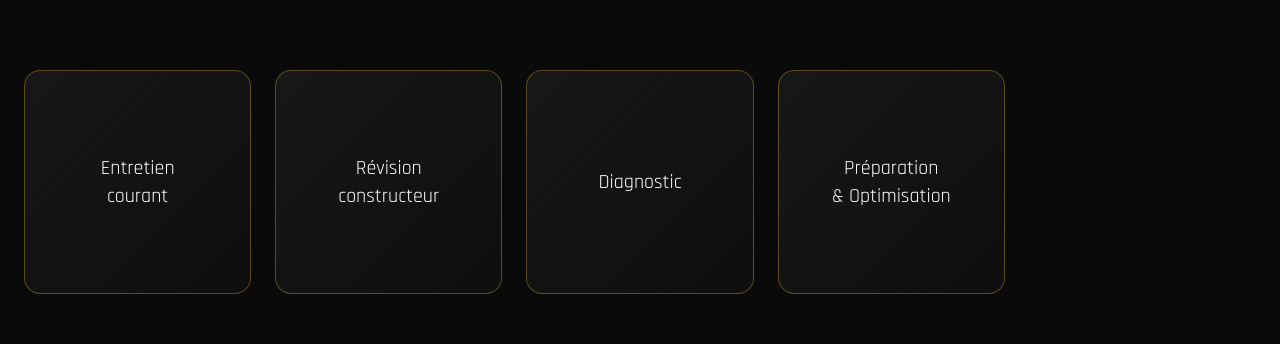
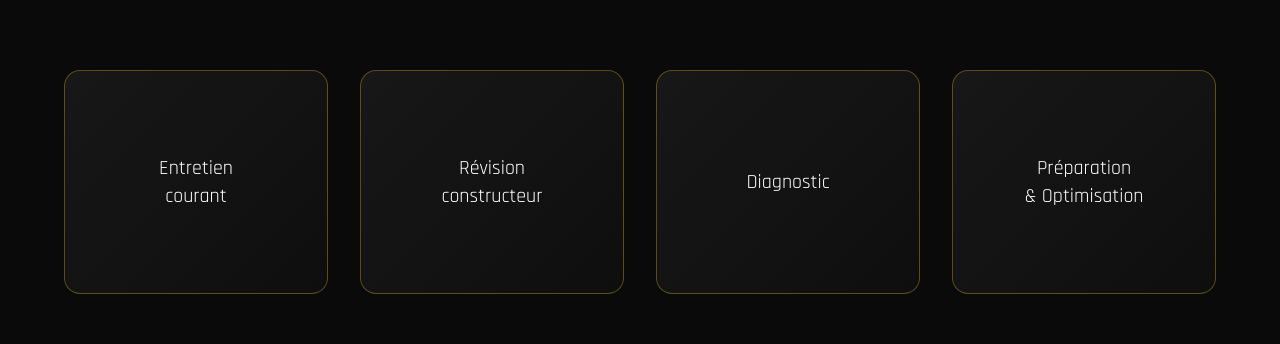
Before and after one commit to PerformancePrestigeAcademy/performance-prestige-academy, a React (Vite) app: page /maintenance in a window 1280 px wide. Shown: the part 810-1154 px from the top of the page. Built offline with nearby package versions, Linux system fonts and the light colour scheme.

Commit message:
PATCH 010 v2

```diff
--- a/src/Pages/MaintenancePage.tsx
+++ b/src/Pages/MaintenancePage.tsx
@@ -28,7 +28,7 @@ export default function MaintenancePage() {
 
   <div className="max-w-7xl mx-auto px-6">
 
-    <div className="grid md:grid-cols-2 lg:grid-cols-5 gap-6">
+    <div className="grid grid-cols-1 md:grid-cols-2 xl:grid-cols-4 gap-8 max-w-6xl mx-auto">
 
       <a
         href="#entretien"
```
